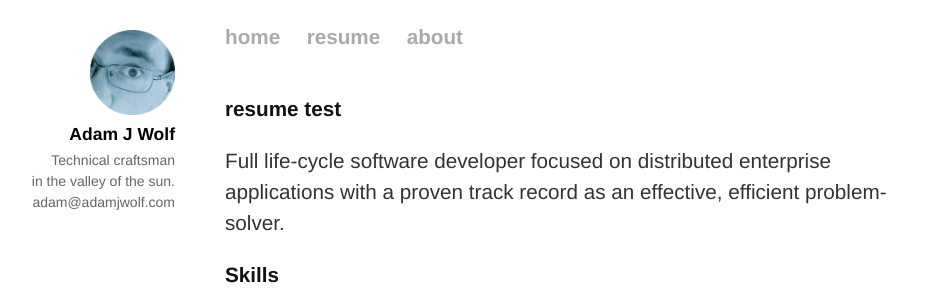
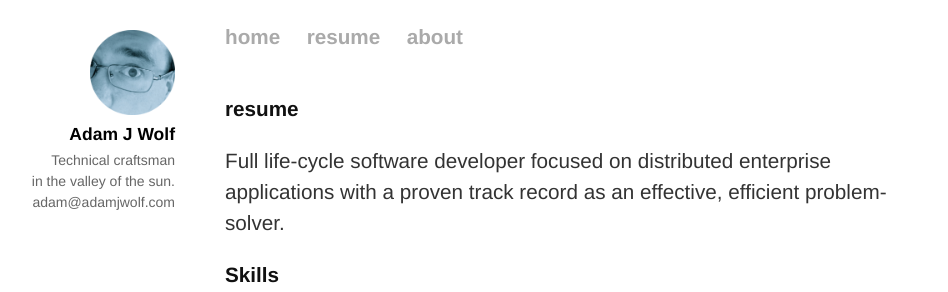
Before and after one commit to awolf/awolf.github.io, a Jekyll site: the page built from resume.html, in a window 1280 px wide and 900 px high. Shown: the top 292 px of the window, without its empty margins (65-1013 px from the left). Built offline with Jekyll 4.4.1, drawn with Linux system fonts in a browser that asks for light colours; Markdown is read by kramdown in place of the engine named in the settings.

Commit message:
remove test

```diff
--- a/resume.html
+++ b/resume.html
@@ -2,7 +2,7 @@
 layout: default
 title: Resume
 ---
-<h1>resume test</h1>
+<h1>resume</h1>
     <!-- Start resume Section -->
     <section class="resume">
         <header>
```
